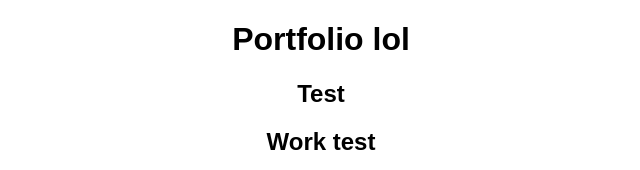
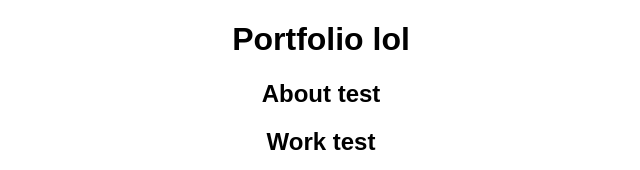
Before and after one commit to lanachiad/lanachiad.github.io, a React (Create React App) app: page / in a window 1280 px wide. Shown: the top 170 px of the page, without its empty margins (319-959 px from the left). Built offline with nearby package versions, Linux system fonts and the light colour scheme.

Commit message:
Made consistent

```diff
--- a/src/About.js
+++ b/src/About.js
@@ -4,7 +4,7 @@ class About extends Component {
   render() {
     return (
       <div>
-        <h2>Test</h2>
+        <h2>About test</h2>
       </div>
     );
   }
```
